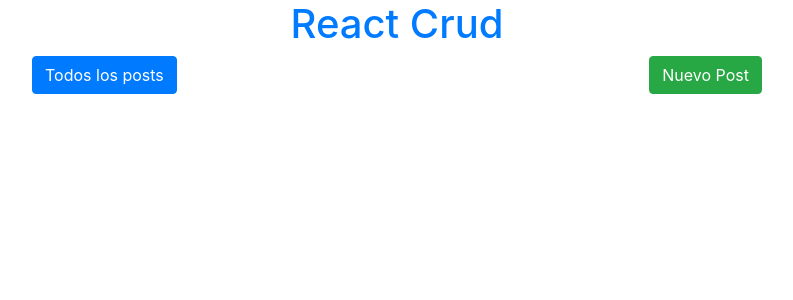
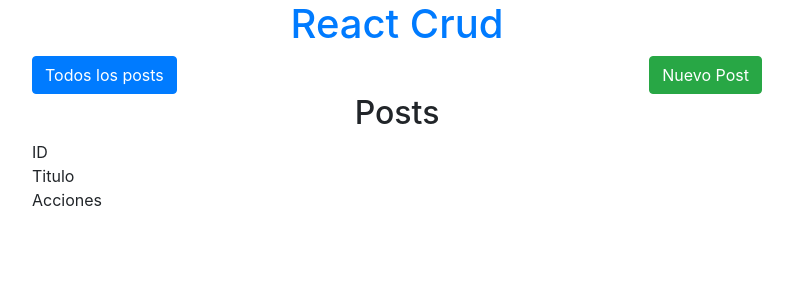
Before and after one commit to jhonrsalcedo/crud-axios-react, a React (Create React App) app: page / in a window 1280 px wide. Shown: the top 300 px of the page, without its empty margins (243-1036 px from the left). Built offline with nearby package versions, Linux system fonts and the light colour scheme; no server answers.

Commit message:
agregando component posts y list

```diff
--- /dev/null
+++ b/src/components/List/List.js
@@ -0,0 +1,36 @@
+import React, { Component } from 'react';
+
+
+class List extends Component {
+   //creamos el metodo, nota: utilizamos arrow funtcion para evitar los bind
+showPosts = () =>{
+    const posts = this.props.posts;
+    //console.log(posts)
+    // realizamos una condicion si esta vacio no queremos que ejecute nada
+    //siendo un arreglo utilizamos length
+    if(posts.length === 0) return null;
+        return(
+            //para llamar el componente Post individual el cual se va a mostrar
+            <React.Fragment>
+                {Object.keys(posts)}
+            </React.Fragment>
+        )
+}
+
+    render() {
+        return (
+            <table className="table">
+                <thead>
+                    <tr scope="col">ID</tr>
+                    <tr scope="col">Titulo</tr>
+                    <tr scope="col">Acciones</tr>
+                </thead>
+                <tbody>
+                    {this.showPosts()}
+                </tbody>
+            </table>
+         );
+    }
+}
+
+export default List;
--- /dev/null
+++ b/src/components/Posts/Posts.js
@@ -0,0 +1,22 @@
+import React, { Component } from 'react';
+import List from '../List/List';
+
+class Posts extends Component {
+    constructor(props) {
+        super(props);
+        this.state = {  }
+    }
+    render() {
+        return (
+            <div className="col-12 col-md-8">
+                <h2 className="text-center">Posts</h2>
+                <List
+                //lo llamamos desde el hijo por medio de props
+                    posts={this.props.posts}
+                />
+            </div>
+         );
+    }
+}
+
+export default Posts;
--- a/src/components/Router.js
+++ b/src/components/Router.js
@@ -3,7 +3,7 @@ import {BrowserRouter, Route, Switch} from 'react-router-dom';
 import axios from 'axios';
 import Header from './Header/Header';
 import Nav from './Nav/Nav';
-import { async } from 'q';
+import Posts from './Posts/Posts';
 
 class Router extends Component {
     constructor(props) {
@@ -17,25 +17,21 @@ class Router extends Component {
       this.getPosts();
     }
 
-    getCategory = async () =>{
-        let url =`https://www.eventbriteapi.com/v3/categories/?token=${this.token}&locale=es_ES`;
-        const response = await fetch(url)
-        const categoriesResp = await response.json()
-          //console.log(categoriesResp.categories)
-          this.setState({
-            categoriesResp: categoriesResp.categories
-          })
-
-      }
 
     getPosts = async() =>{
 
         //obtener con axios post
-        const response = await axios.get(`https://jsonplaceholder.typicode.com/posts`);
-        console.log(response.data)
-        this.setState({
-            posts:response.data
-          })
+        try{
+            const response = await axios.get(`https://jsonplaceholder.typicode.com/posts`);
+            console.log(response.data)
+            this.setState({
+                posts:response.data
+              })
+        }catch(error){
+            console.error(`Hay un error ${error}`)
+
+        }
+
     }
     render() {
         return (
@@ -44,10 +40,20 @@ class Router extends Component {
                     <div className="row justify-content-center">
                         <Header />
                         <Nav />
-                        {/* Switch nos va ha permitir cambiar entre paginas
+                        {/* Switch nos va ha permitir cambiar entre las distintas paginas
                         Lo que se encuente fuera de Switch permanecera estatico*/}
                         <Switch>>
-
+                            {/* llamamos un nuevo componente llamado posts para que muestre todos los posts
+                            necesitamos realizar un render para que pinte o dibuje lo que vamos a retornar del component posts */}
+                            <Route exact patch="/" render={
+                                () =>{
+                                    return(
+                                        <Posts
+                                            posts={this.state.posts}
+                                        />
+                                    );
+                                }
+                            }/>
 
                         </Switch>
                     </div>
```
Also changed, not shown: 1 other file (tests, documents, lock files or other folders).
